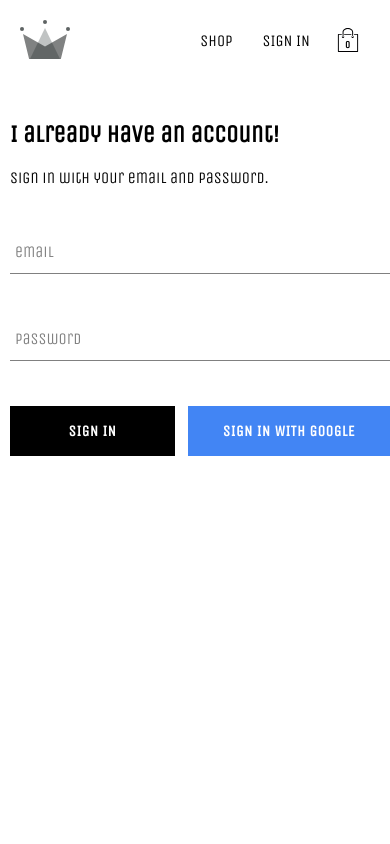
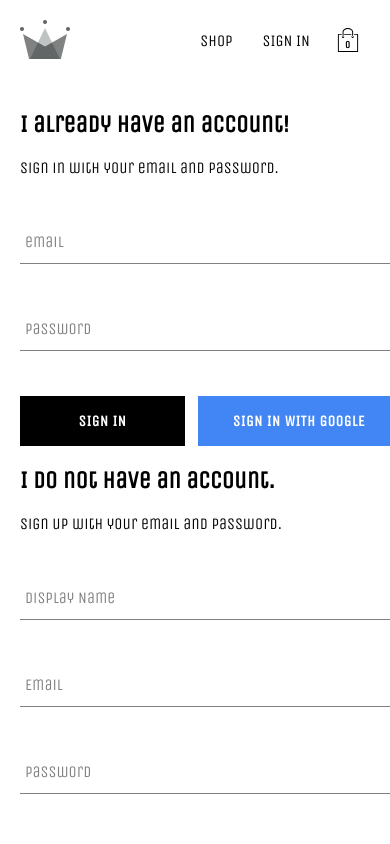
Before and after one commit to roygarxia/eCommerce-webapp, a React (Create React App) app: page /signin in a window 390 px wide. Shown: the top 844 px of the page. Built offline with nearby package versions, Linux system fonts and the light colour scheme; no server answers.

Commit message:
fixed sign-in/sign-up page for mobile (sorta)

```diff
--- a/src/pages/checkout/checkout.styles.scss
+++ b/src/pages/checkout/checkout.styles.scss
@@ -9,8 +9,6 @@
     @media screen and (max-width:800px) {
       align-items: center;
       width: 90%;
-
-
       font-size: 10px;
     }
 
--- a/src/pages/sign-in-and-sign-up/sign-in-and-sign-out.styles.scss
+++ b/src/pages/sign-in-and-sign-up/sign-in-and-sign-out.styles.scss
@@ -3,4 +3,9 @@
     display: flex;
     justify-content: space-between;
     margin: 30px auto;
+
+    @media screen and (max-width:800px) {
+        flex-direction: column;
+        margin: 10px 10px 10px 10px;
+      }
 }
```
Also changed, not shown: src/pages/homepage/homepage.styles.scss (line endings or trailing spaces).
